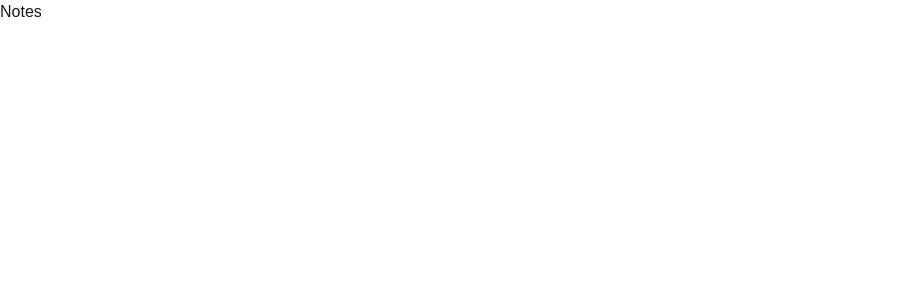
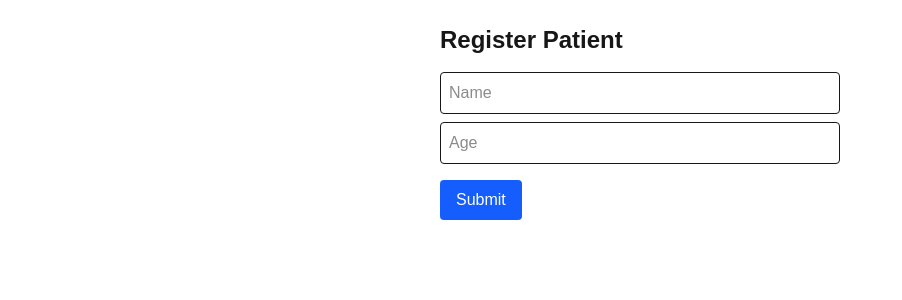
Before and after one commit to Prabhmeetchef/Hippocrates, a Next.js app: page /register in a window 1280 px wide. Shown: the top 300 px of the page, without its empty margins (0-902 px from the left). Built offline with nearby package versions, Linux system fonts and the light colour scheme.

Commit message:
Set up PGlite and registration logic to add Info

```diff
--- a/src/app/register/page.tsx
+++ b/src/app/register/page.tsx
@@ -1,5 +1,51 @@
-export default function Register() {
-    return(
-        <>Notes</>
-    )
+"use client";
+
+import { useState } from "react";
+import { getDb } from "@/lib/db";
+
+export default function RegisterPage() {
+  const [name, setName] = useState("");
+  const [age, setAge] = useState("");
+
+  const handleSubmit = async () => {
+    if (!name || !age) return alert("Please fill in all fields");
+
+    const parsedAge = parseInt(age);
+    if (isNaN(parsedAge)) return alert("Invalid age");
+
+    const db = await getDb();
+    await db.query("INSERT INTO patients (name, age) VALUES ($1, $2)", [
+      name,
+      parsedAge,
+    ]);
+
+    setName("");
+    setAge("");
+    alert("Patient registered!");
+  };
+
+  return (
+    <main className="p-6 max-w-md mx-auto">
+      <h1 className="text-2xl font-bold mb-4">Register Patient</h1>
+      <input
+        className="block w-full p-2 border rounded mb-2"
+        placeholder="Name"
+        value={name}
+        onChange={(e) => setName(e.target.value)}
+      />
+      <input
+        className="block w-full p-2 border rounded mb-4"
+        type="number"
+        placeholder="Age"
+        value={age}
+        onChange={(e) => setAge(e.target.value)}
+      />
+      <button
+        onClick={handleSubmit}
+        className="bg-blue-600 text-white px-4 py-2 rounded"
+      >
+        Submit
+      </button>
+    </main>
+  );
 }
--- /dev/null
+++ b/src/lib/db.ts
@@ -0,0 +1,20 @@
+"use client";
+
+import { PGlite } from "@electric-sql/pglite";
+
+let db: PGlite | null = null;
+
+// Initialize database
+export const getDb = async () => {
+  if (!db) {
+    db = new PGlite("idb://patient-db"); // use idb:// to persist
+    await db.query(`
+      CREATE TABLE IF NOT EXISTS patients (
+        id SERIAL PRIMARY KEY,
+        name TEXT,
+        age INTEGER
+      );
+    `);
+  }
+  return db;
+};
```
